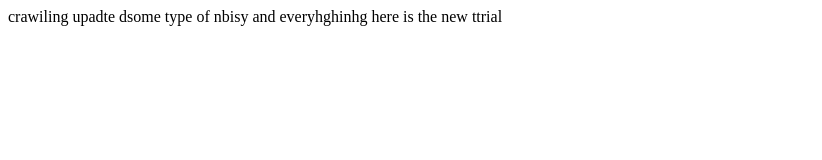
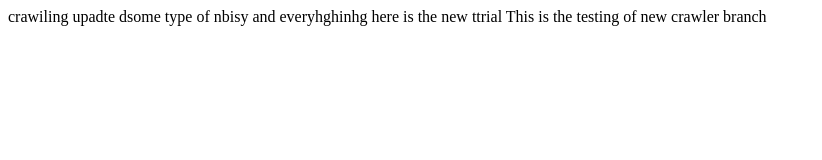
Before and after one commit to sir-ad/test1, a plain HTML site: page index.html in a window 1280 px wide. Shown: the whole page, without its empty margins (0-822 px from the left). Drawn offline with Linux system fonts and the light colour scheme.

Commit message:
new branch

```diff
--- a/index.html
+++ b/index.html
@@ -8,5 +8,7 @@
         <!-- the content goes here -->
         upadte dsome type of nbisy and everyhghinhg
         here is the new ttrial
+
+        <l1>This is the testing of new crawler branch</l1>
     </body>
 </html>
```
